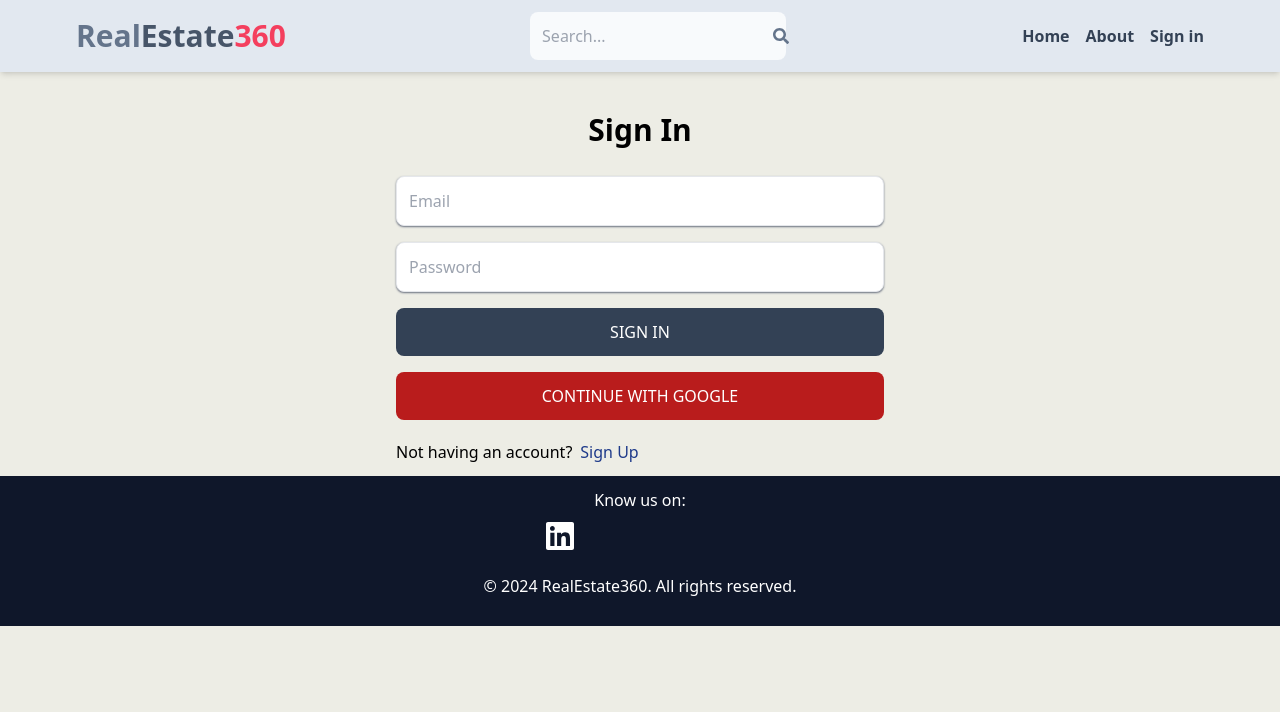
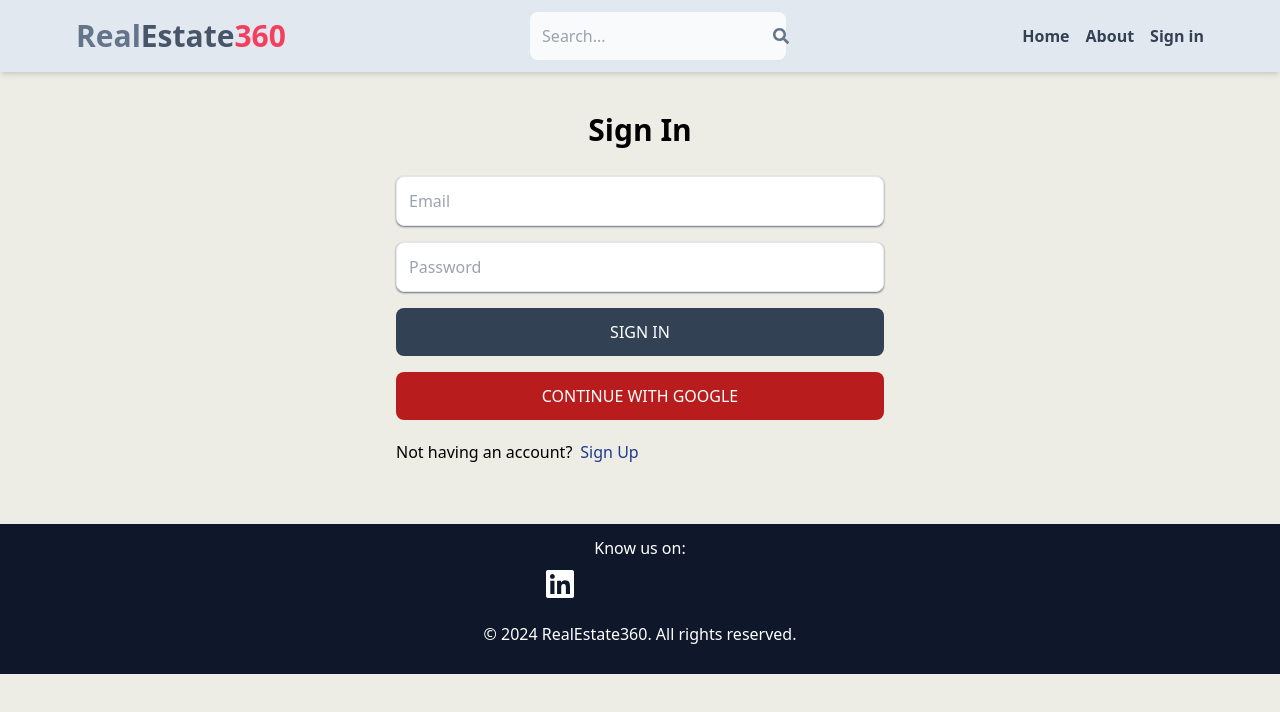
Before and after one commit to Mr-ProgramerA/RealEstate-App, a React (Vite) app in the folder client/: page /sign-in in a window 1280 px wide. Shown: the top 712 px of the page. Built offline with nearby package versions, Linux system fonts and the light colour scheme; no server answers; some icons are missing.

Commit message:
minor changes

```diff
--- a/client/src/components/Footer.jsx
+++ b/client/src/components/Footer.jsx
@@ -4,7 +4,7 @@ import { FaSquareXTwitter, FaSquareGithub } from "react-icons/fa6";
 
 function Footer() {
   return (
-      <div className="w-full p-3 text-center text-white h-fit bg-slate-900">
+      <div className="w-full p-3 mt-12 text-center text-white h-fit bg-slate-900">
          <div className="max-w-md mx-auto">
         <p className="">Know us on:</p>
         <div className="flex w-full px-20 pt-2 justify-evenly">
```
